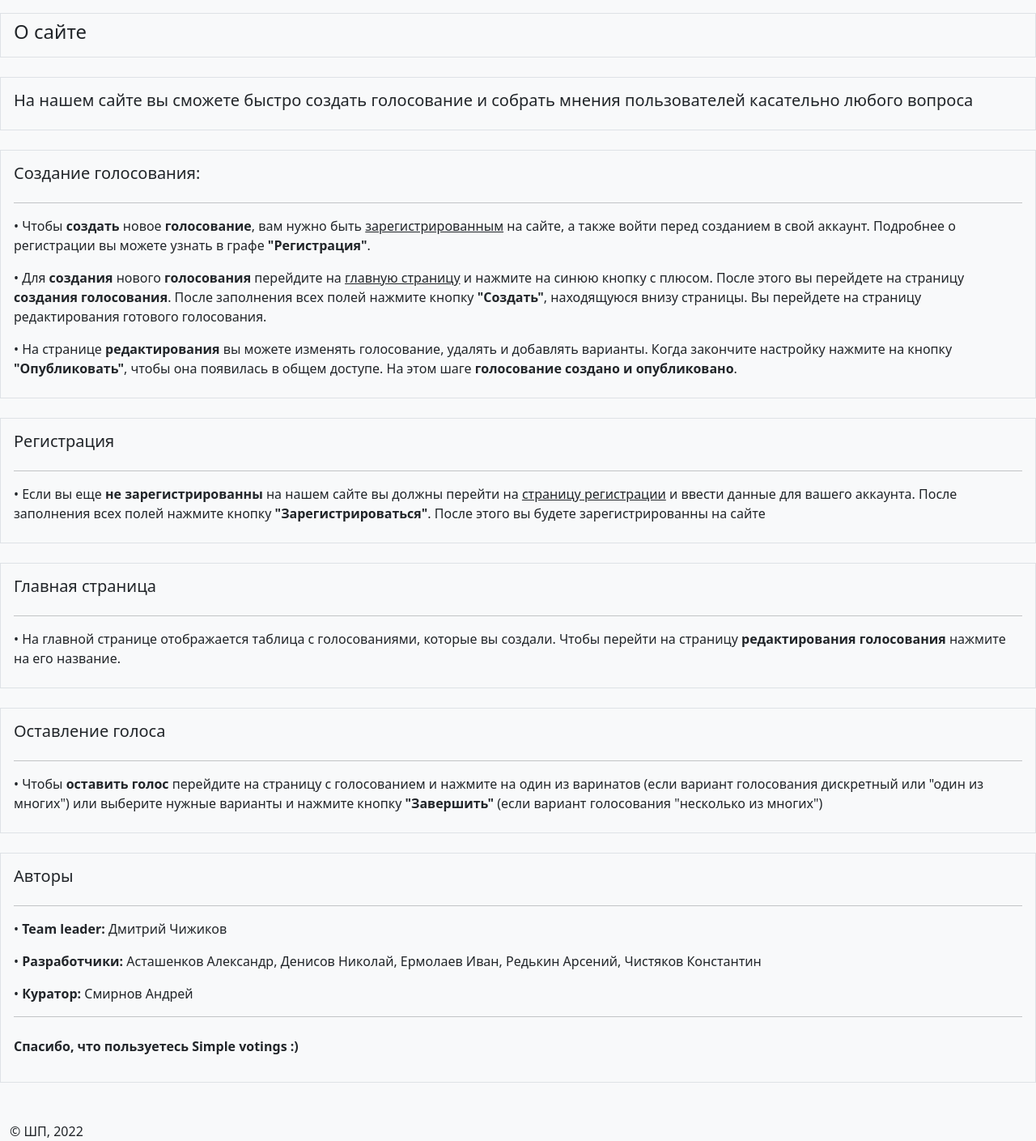
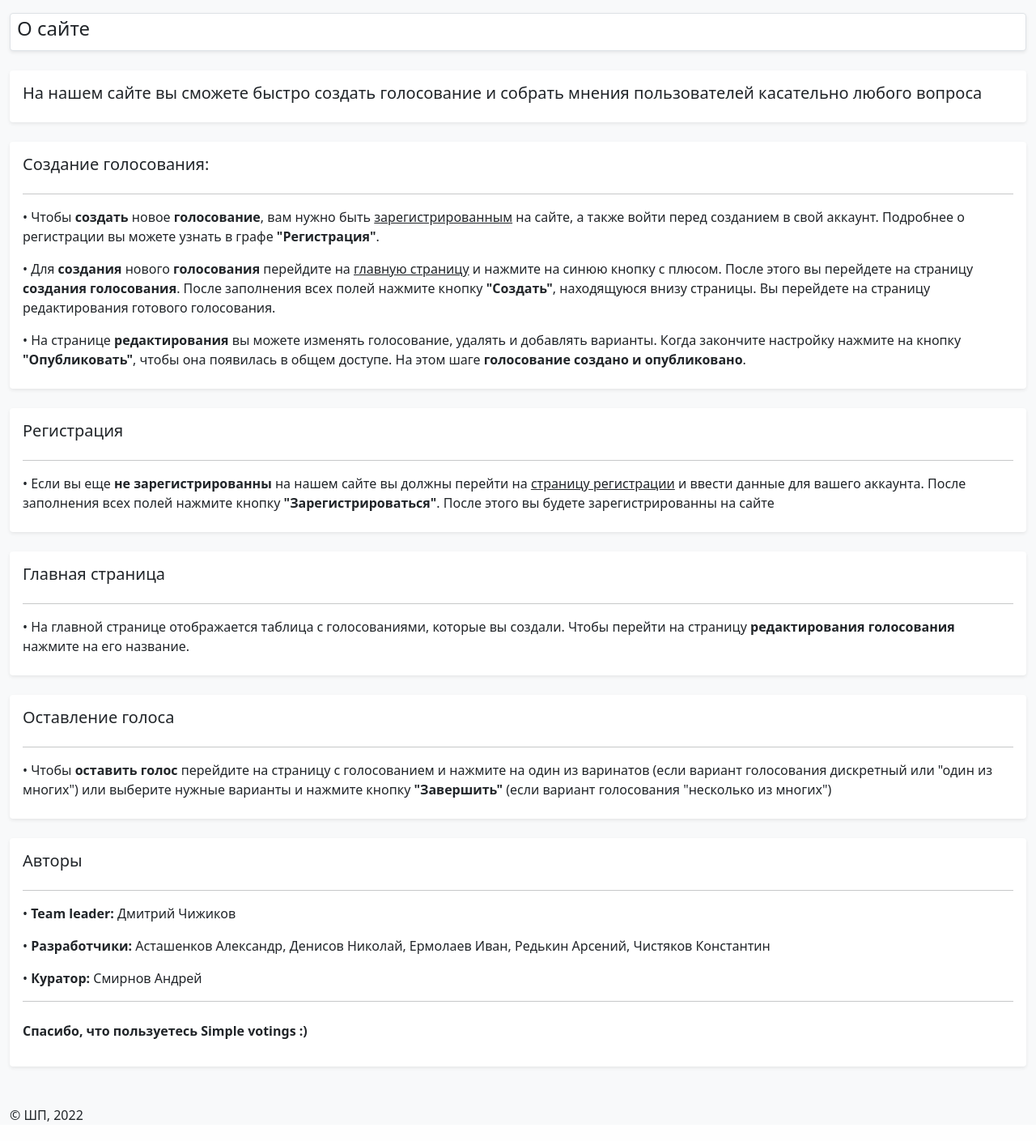
Before and after one commit to dimm0909/simple-votings, a Django app: page /about/ in a window 1280 px wide. Shown: the part 56-1465 px from the top of the page at 81% size. After the commit the page ends 1441 px from the top, so only its background shows below. Run offline with Django 3.2, Linux system fonts and the light colour scheme.

Commit message:
about page redesign finished

```diff
--- a/main/templates/pages/about.html
+++ b/main/templates/pages/about.html
@@ -4,17 +4,24 @@
 {% block content %}
 
 <div class="row mt-3">
-  <div class="col position-relative border bg-light px-3 py-2">
-    <H4>О сайте</H4>
+  <div class="container">
+      <div class="border rounded shadow-sm bg-white py-1 px-2 ">
+        <h4>О сайте</h4>
       </div>
   </div>
+</div>
+
 <div class="row mt-4">
-  <div class="col position-relative border bg-light px-3 py-2">
+  <div class="container">
+      <div class="rounded shadow-sm bg-white px-3 py-2">
         <h5 class="py-2">На нашем сайте вы сможете быстро создать голосование и собрать мнения пользователей касательно любого вопроса</h5>
       </div>
   </div>
+</div>
+
 <div class="row mt-4">
-  <div class="col position-relative border bg-light px-3 py-2">
+  <div class="container">
+      <div class="rounded shadow-sm bg-white px-3 py-2">
         <h5 class="py-2">Создание голосования:</h5>
         <hr>
         <p> • Чтобы <b>создать</b> новое <b>голосование</b>, вам нужно быть <a class="link-dark" href="/accounts/register/">зарегистрированным</a> на сайте, а также войти перед созданием в свой аккаунт. Подробнее о регистрации вы можете узнать в графе <b>"Регистрация"</b>.</p>
@@ -22,29 +29,41 @@
         <p> • На странице <b>редактирования</b> вы можете изменять голосование, удалять и добавлять варианты. Когда закончите настройку нажмите на кнопку <b>"Опубликовать"</b>, чтобы она появилась в общем доступе. На этом шаге <b>голосование создано и опубликовано</b>.</p>
       </div>
   </div>
+</div>
+
 <div class="row mt-4">
-  <div class="col position-relative border bg-light px-3 py-2">
+  <div class="container">
+    <div class="rounded shadow-sm bg-white px-3 py-2">
       <h5 class="py-2">Регистрация</h5>
       <hr>
       <p> • Если вы еще <b>не зарегистрированны</b> на нашем сайте вы должны перейти на <a class="link-dark" href="/accounts/register/">страницу регистрации<a> и ввести данные для вашего аккаунта. После заполнения всех полей нажмите кнопку <b>"Зарегистрироваться"</b>. После этого вы будете зарегистрированны на сайте</p>
     </div>
   </div>
+</div>
+
 <div class="row mt-4">
-  <div class="col position-relative border bg-light px-3 py-2">
+  <div class="container">
+    <div class="rounded shadow-sm bg-white px-3 py-2">
       <h5 class="py-2">Главная страница</h5>
       <hr>
       <p> • На главной странице отображается таблица с голосованиями, которые вы создали. Чтобы перейти на страницу <b>редактирования голосования</b> нажмите на его название.</p>
     </div>
   </div>
+</div>
+
 <div class="row mt-4">
-  <div class="col position-relative border bg-light px-3 py-2">
+  <div class="container">
+    <div class="rounded shadow-sm bg-white px-3 py-2">
       <h5 class="py-2">Оставление голоса</h5>
       <hr>
       <p> • Чтобы <b>оставить голос</b> перейдите на страницу с голосованием и нажмите на один из варинатов (если вариант голосования дискретный или "один из многих") или выберите нужные варианты и нажмите кнопку <b>"Завершить"</b> (если вариант голосования "несколько из многих")</p>
     </div>
   </div>
+</div>
+
 <div class="row mt-4">
-  <div class="col position-relative border bg-light px-3 py-2">
+  <div class="container">
+    <div class="rounded shadow-sm bg-white px-3 py-2">
       <h5 class="py-2">Авторы</h5>
       <hr>
       <p> • <b>Team leader:</b> Дмитрий Чижиков</p>
@@ -54,5 +73,6 @@
       <p class="py-2"><b>Спасибо, что пользуетесь Simple votings :)</b></p>
     </div>
   </div>
+</div>
 
 {% endblock %}
```
Lines whose indentation alone changed are shown as unchanged.
